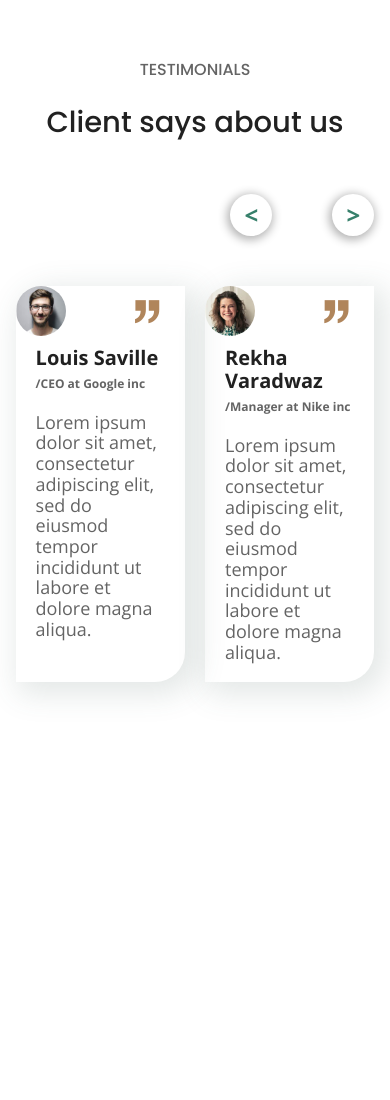
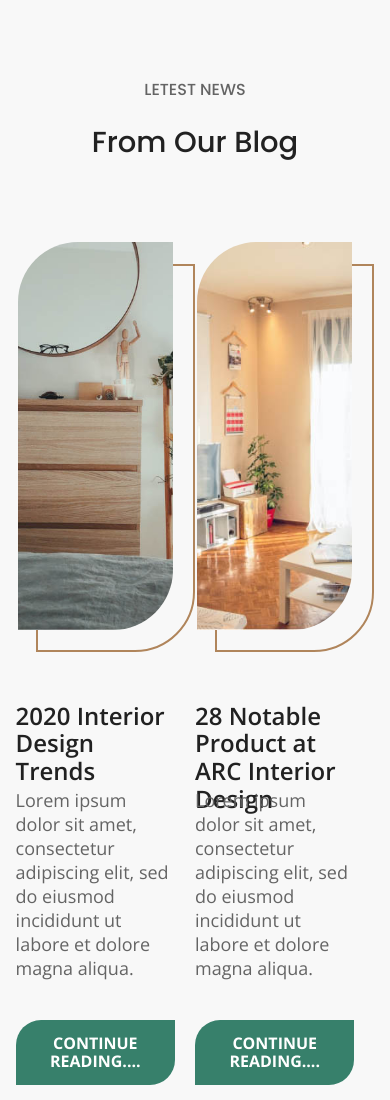
Before and after one commit to KyrychenkoDmytro/sigma, a plain HTML site: page HW4/index.html in a window 390 px wide. Shown: the part 280-1380 px from the top of the page. Before the commit the page ends 1202 px from the top, so only its background shows below. Drawn offline with nearby package versions, Linux system fonts and the light colour scheme.

Commit message:
blog section

```diff
--- a/HW4/index.html
+++ b/HW4/index.html
@@ -164,7 +164,7 @@
                         </div>
                     </div>
                 </div>
-            </section> -->
+            </section>
             <section class="testimonials">
                 <div class="container">
                     <h3 class="subtitle testimonials__sibetitle">TESTIMONIALS</h3>
@@ -198,6 +198,32 @@
                                 </div>
                             </div>
                         </div>
+                    </div>
+            </section> -->
+            <section class="blog">
+                <div class="container">
+                    <h3 class="subtitle blog__sibetitle">LETEST NEWS</h3>
+                            <h2 class="title blog__title">From Our Blog</h2>
+                    <div class="blog__wrap">
+                        <div class="blog__wrap-design">
+                            <div class="blog__design-image">
+                                <img src="./assets/img/blog-1.jpg" alt="interior">
+                            </div>
+                            <h4 class="blog__design-title">2020 Interior Design Trends</h4>
+                            <p class="blog__design-text">Lorem ipsum dolor sit amet, consectetur adipiscing elit, sed do eiusmod
+                                incididunt ut labore et dolore magna aliqua.</p>
+                            <button class="btn blog__btn">CONTINUE READING....</button>
+                        </div>
+                        <div class="blog__wrap-design">
+                            <div class="blog__design-image">
+                                <img src="./assets/img/blog-2.jpg" alt="interior">
+                            </div>
+                            <h4 class="blog__design-title">28 Notable Product at ARC Interior Design</h4>
+                            <p class="blog__design-text">Lorem ipsum dolor sit amet, consectetur adipiscing elit, sed do eiusmod
+                                incididunt ut labore et dolore magna aliqua.</p>
+                            <button class="btn blog__btn">CONTINUE READING....</button>
+                        </div>
+                    </div>
                 </div>
             </section>
         </main>
--- /dev/null
+++ b/HW4/scss/_blog.scss
@@ -0,0 +1,158 @@
+.blog {
+    position: relative;
+    padding: 100px 0;
+    background-color: #F8F8F8;
+
+    &__sibetitle {
+        text-align: center;
+        margin-bottom: 20px;
+    }
+
+    &__title {
+        text-align: center;
+        margin-bottom: 80px;
+    }
+
+    &__wrap {
+        display: flex;
+        justify-content: space-between;
+        gap: 80px;
+    }
+
+    &__wrap-design {
+        position: relative;
+        flex: 0 1 41%;
+    }
+
+    &__wrap-design:nth-child(2) {
+        right: 34px;
+    }
+
+    &__design-image {
+        position: relative;
+        top: 34px;
+        right: -34px;
+        width: inherit;
+        height: 388px;
+        margin: 0 0 70px 0;
+        border: 2px solid #B0855B;
+        border-radius: 100px 0px;
+
+        img {
+            position: absolute;
+            left: -34px;
+            bottom: 34px;
+            display: block;
+            height: inherit;
+            width: 100%;
+            object-fit: cover;
+            border-radius: 100px 0px;
+        }
+    }
+
+    &__design-title {
+        font-weight: 600;
+        font-size: 28px;
+        color: $color-black;
+        margin: 0 0 20px;
+    }
+
+    &__design-text {
+        font-size: 18px;
+        line-height: 28px;
+        margin-bottom: 40px;
+    }
+
+    &__btn {
+        padding: 14px 35px;
+        border-radius: 25px 0;
+        font-size: 18px;
+    }
+
+}
+
+@media (max-width:1639.98px) {
+    .blog {
+        &__design-title {
+            height: 66px;
+        }
+    }
+}
+
+@media (max-width:1439.98px) {
+    .blog {
+        &__title {
+            font-size: 42px;
+            line-height: 54px;
+        }
+
+        &__wrap-design {
+            flex: 0 1 42%;
+        }
+    }
+}
+
+@media (max-width: 1199.98px) {
+    .blog {
+
+        &__title {
+            font-size: 36px;
+        }
+
+        &__wrap-design {
+            flex: 0 1 44%;
+        }
+
+        &__wrap-design:nth-child(2) {
+            right: 20px;
+        }
+
+        &__design-image {
+            top: 20px;
+            right: -20px;
+            border-radius: 60px 0px;
+
+            img {
+                left: -20px;
+                bottom: 20px;
+                border-radius: 60px 0px;
+            }
+        }
+
+    }
+}
+
+@media (max-width: 991.98px) {
+    .blog {
+
+        &__sibetitle {
+            font-size: 16px;
+        }
+
+        &__title {
+            font-size: 29px;
+            line-height: 44px;
+        }
+
+        &__wrap {
+            gap: 40px;
+        }
+
+        &__wrap-design {
+            flex: 0 1 45%;
+        }
+
+        &__design-title {
+            font-size: 24px;
+        }
+
+        &__design-text {
+            line-height: 24px;
+        }
+
+        &__btn {
+            padding: 14px 30px;
+            font-size: 16px;
+        }
+    }
+}
--- a/HW4/scss/_testimonials.scss
+++ b/HW4/scss/_testimonials.scss
@@ -36,7 +36,7 @@
         }
     }
 
-    &__wrap-slider {}
+    // &__wrap-slider {}
 
     &__slider-content {
         display: flex;
--- a/HW4/scss/style.scss
+++ b/HW4/scss/style.scss
@@ -96,3 +96,4 @@ select {
 @import './underAbout-us';
 @import './completed-work';
 @import './testimonials';
+@import './blog';
```
Also changed, not shown: HW4/assets/img/blog-1.jpg (added), HW4/assets/img/blog-2.jpg (added), HW4/css/style.css, 1 other file.
